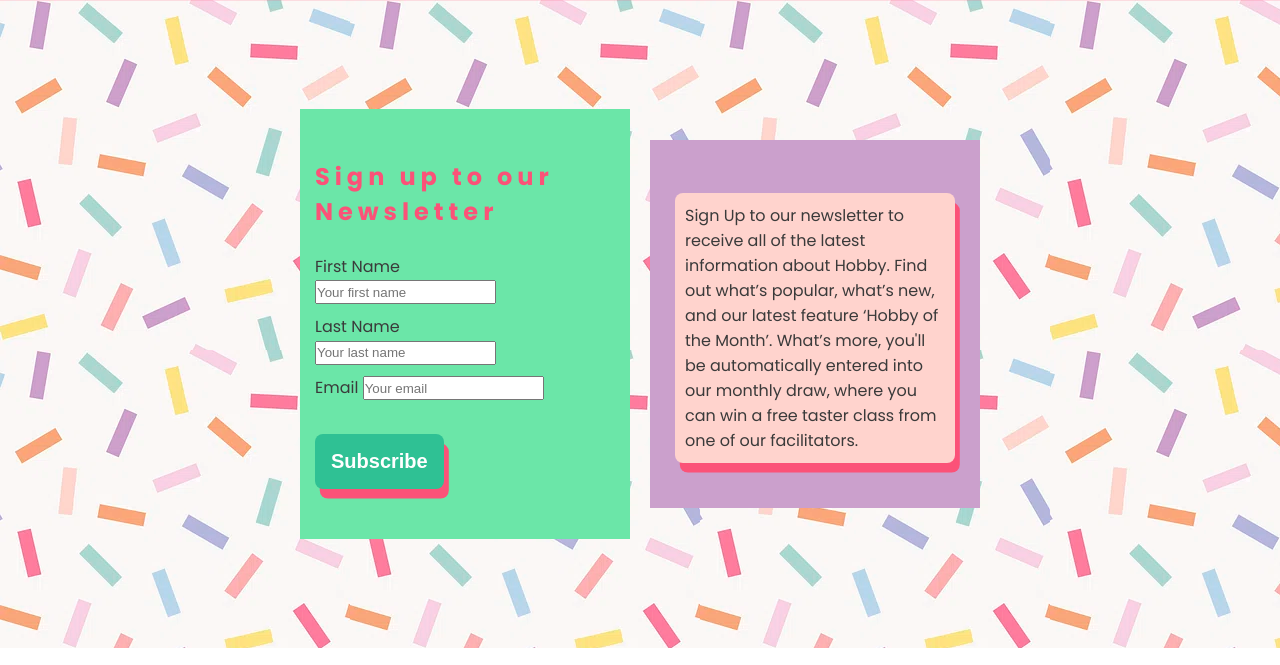
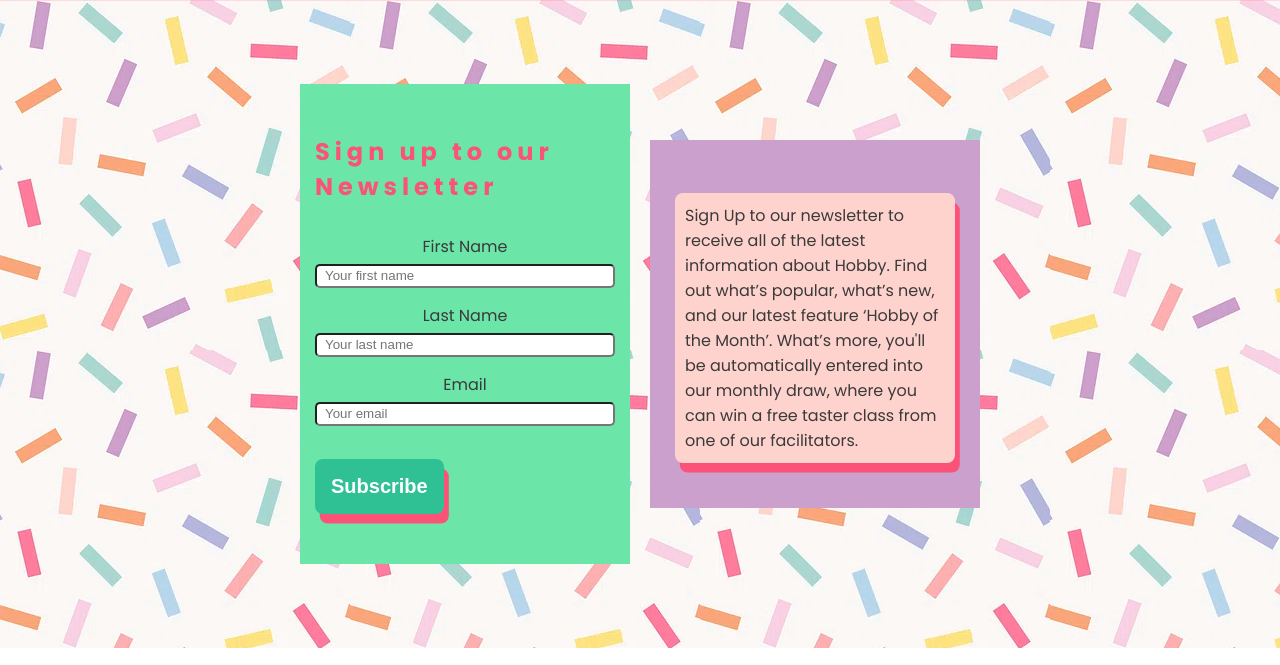
Before and after one commit to KateMcGuane/static-website, a plain HTML site: page signup.html in a window 1280 px wide. Shown: the part 83-748 px from the top of the page. Drawn offline with Linux system fonts and the light colour scheme; a web font is replaced by a local one.

```diff
--- a/assets/css/style.css
+++ b/assets/css/style.css
@@ -197,6 +197,7 @@ main {
   padding: 50px;
   padding-left: 15px;
   padding-bottom: 50px;
+  padding-right: 15px;
   display: flex;
   justify-content: center;
   flex-direction: column;
@@ -211,10 +212,17 @@ main {
 .label-form {
   padding-top: 5px;
   padding-bottom: 5px;
+  display: flex;
+  flex-direction: column;
+  justify-content: space-between;
+  align-items: center;
 }
 
 #input-field {
   height: 1.5rem;
+  width: 100%;
+  padding: 4px 8px;
+  border-radius: 5px;
 }
 
 .button {
```
